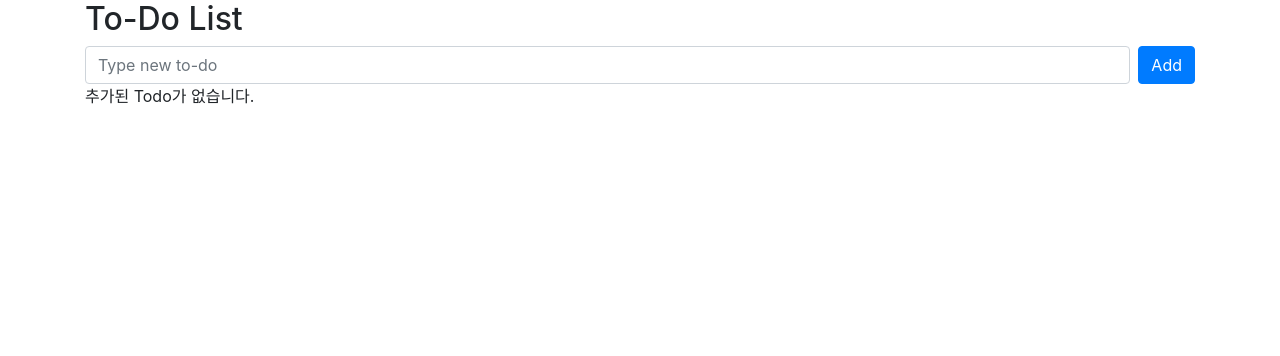
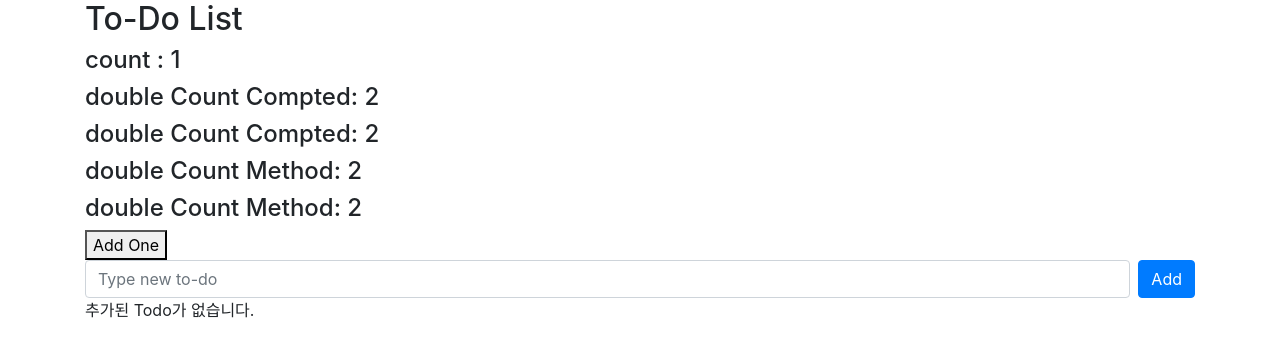
Before and after one commit to haejin-park/basic, a Vue app: page / in a window 1280 px wide. Shown: the top 356 px of the page. Built offline with nearby package versions, Linux system fonts and the light colour scheme.

Commit message:
computed

```diff
--- a/src/App.vue
+++ b/src/App.vue
@@ -1,6 +1,12 @@
 <template>
   <div class="container">
     <h2>To-Do List</h2>
+    <h4>count : {{ count }}</h4>
+    <h4>double Count Compted: {{ doubleCountComputed }}</h4>
+    <h4>double Count Compted: {{ doubleCountComputed }}</h4>
+    <h4>double Count Method: {{ doubleCountMethod() }}</h4>
+    <h4>double Count Method: {{ doubleCountMethod() }}</h4>
+    <button @click="count++">Add One</button>
     <TodoSimpleForm
       @add-todo="addTodo"
     />
@@ -17,7 +23,7 @@
 </template>
 
 <script>
-import {ref} from 'vue';
+import {ref, computed} from 'vue';
 import TodoSimpleForm from './components/TodoSimpleForm.vue';
 import TodoList from './components/TodoList.vue';
 export default {
@@ -36,13 +42,23 @@
     const deleteTodo = (index) => {
       todos.value.splice(index,1);
     }
-
-
+    const count = ref(1);
+    const doubleCountComputed = computed(() => {
+      console.log(count.value);
+      return count.value * 2;
+    });
+    const doubleCountMethod = () => {
+      console.log(count.value);
+      return count.value * 2;
+    }
     return {
       todos,
       addTodo,
       toggleTodo,
-      deleteTodo
+      deleteTodo,
+      count,
+      doubleCountComputed,
+      doubleCountMethod
     };
   },
 }
```
